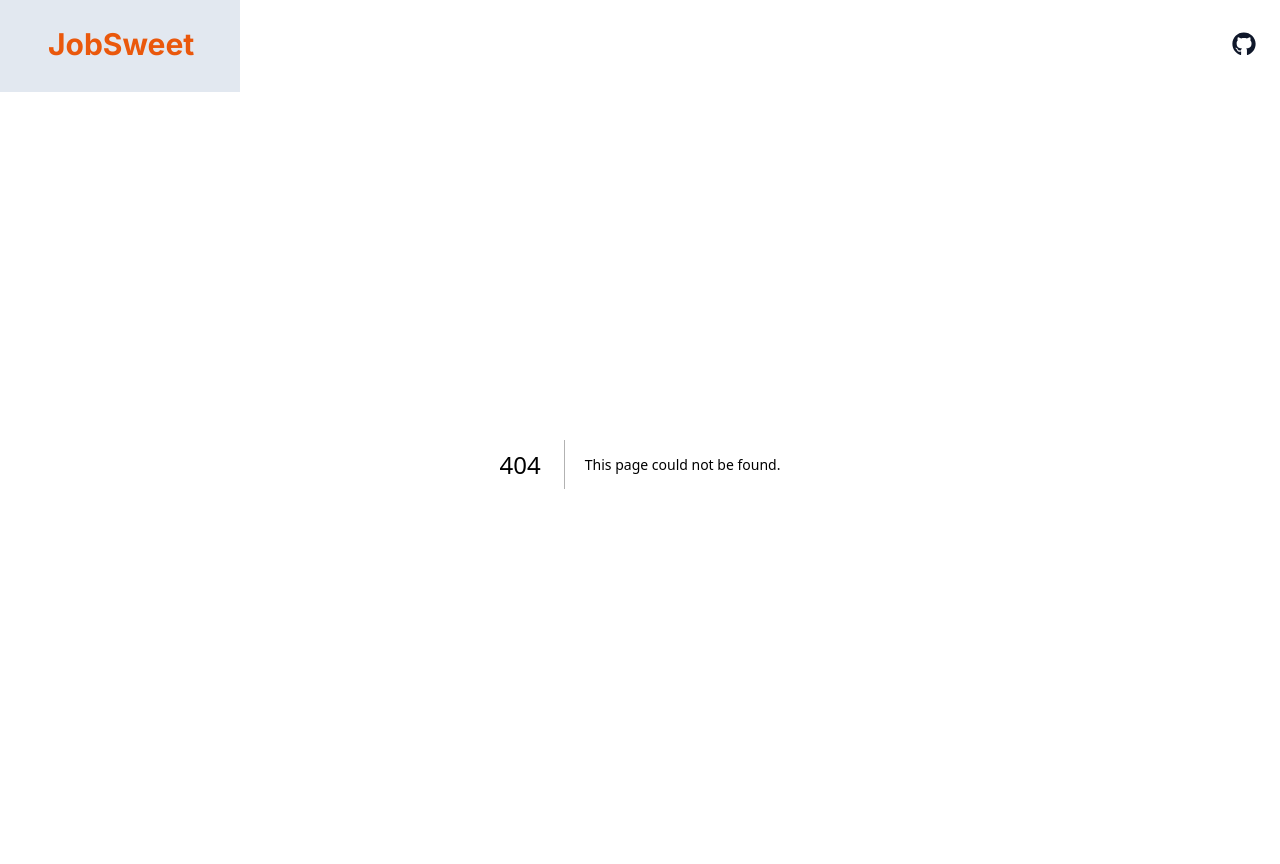
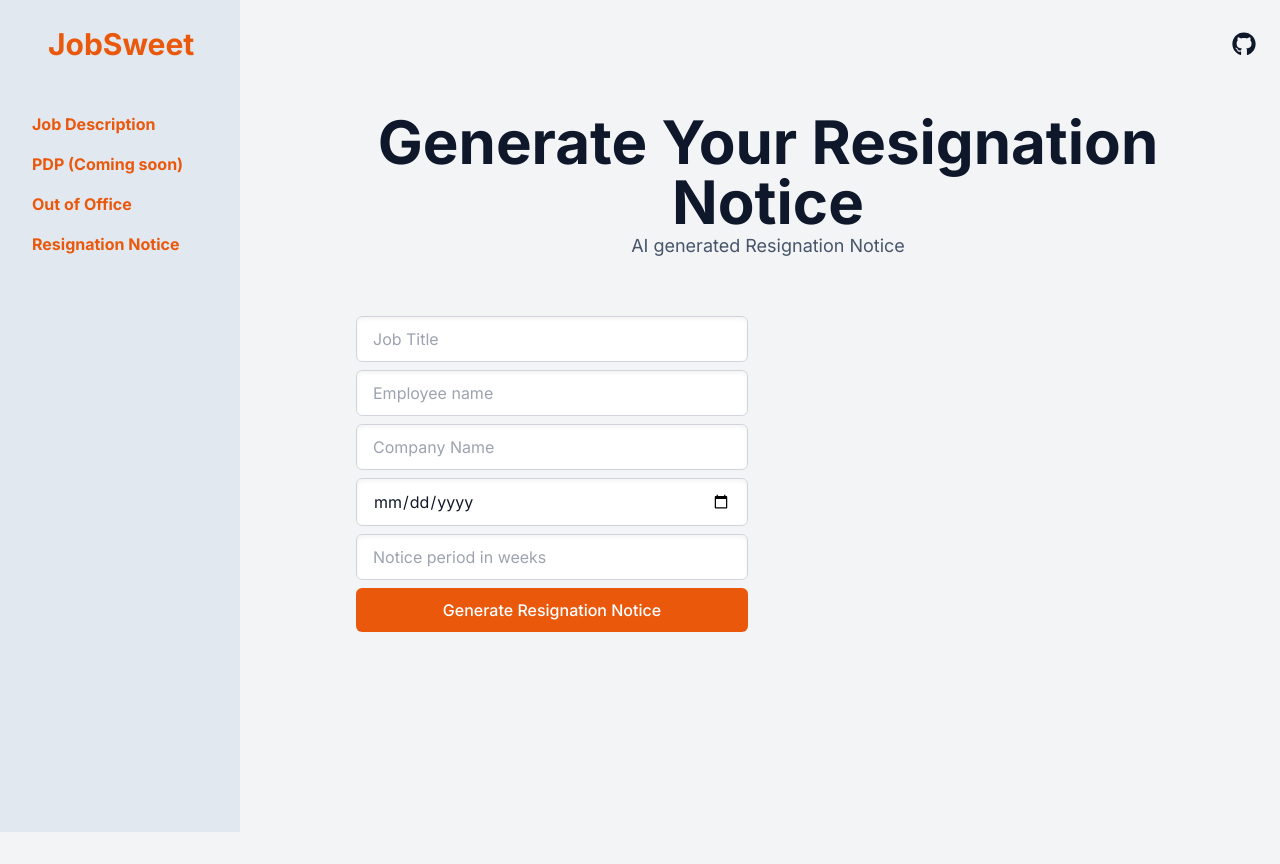
Before and after one commit to JoshHargreaves/ai-jobsweet, a Next.js app: page /ResignationNotice in a window 1280 px wide. Before the commit this address had no page. Built offline with nearby package versions, Linux system fonts and the light colour scheme.

Commit message:
Add Notice Period generator

```diff
--- /dev/null
+++ b/app/ResignationNotice/page.tsx
@@ -0,0 +1,20 @@
+'use client';
+import ResignationNoticeGenerator from '@/components/ResginationNotice/resignationnoticegenerator';
+import Sidebar from '@/components/Sidebar/sidebar'
+
+export default function Home() {
+  return (
+    <main className="grid min-h-screen grid-cols-[auto_1fr] text-slate-900 justify-center gap-4 overflow-hidden">
+      <Sidebar></Sidebar>
+      <div className="h-[calc(100vh_-_2rem)] w-full overflow-y-scroll">
+        <div className="min-h-screen w-full ">
+          <div className="flex flex-1 w-full flex-col items-center justify-center text-center px-4 mt-6 sm:mt-6">
+            <section className="py-10 lg:py-6 ">
+              <ResignationNoticeGenerator></ResignationNoticeGenerator>
+            </section>
+          </div>
+        </div>
+      </div>
+    </main>
+  )
+}
--- a/app/page.tsx
+++ b/app/page.tsx
@@ -16,7 +16,8 @@ export default function Home() {
                   <h1 className="sm:text-4xl text-4xl font-bold text-slate-900">
                     JobSweet AI Generator library for the workplace
                   </h1>
-                  <p className="sm:text-lg text-lg text-slate-600">
+                  <p className="sm:text-lg text-lg mt-6 text-slate-600">
+                  JobSweet is committed to making AI accessible to everyone. We believe that AI should not be limited to experts or those with technical backgrounds. By providing user-friendly AI generators, we strive to empower individuals from diverse industries and skill sets to harness the benefits of AI in their daily work.
                   </p>
                 </div>
               </div>
--- /dev/null
+++ b/components/ResginationNotice/resignationnoticegenerator.tsx
@@ -0,0 +1,136 @@
+import { useState } from "react";
+import DropDown, { ToneType } from "../Dropdown/DropDown";
+import toast, { Toaster } from "react-hot-toast";
+
+export default function ResignationNoticeGenerator() {
+  const [generatedDescription, setGeneratedPDP] = useState<string>("");
+  const [tone, setTone] = useState<ToneType>("Story");
+  const [post, setPost] = useState<string>("");
+
+  const [jobTitle, setJobTitle] = useState('');
+  const [employeeName, setEmployeeName] = useState('');
+  const [startDate, setStartDate] = useState('');
+  const [noticePeriodWeeks, setNoticePeriodWeeks] = useState('');
+  const [companyName, setCompanyName] = useState('');
+
+  // add more vibes as needed
+  const handlePrompt = () => {
+    let prompt = `You are employee called ${employeeName} and you are handing in your notice of resignation of your position as ${jobTitle} at the company ${companyName}. Your notice period is ${noticePeriodWeeks} weeks. The notice is effective from ${startDate}. This should be short and sweet and not contain more than two paragraphs. This should formal.`;
+    return prompt;
+  };
+
+  // function to send post to OpenAI and get response
+  const generateResponse = async (e: any) => {
+    if (!employeeName) {
+      return null;
+    }
+    if (!startDate) {
+      return null;
+    }
+    if (!noticePeriodWeeks) {
+      return null;
+    }
+
+    e.preventDefault();
+    setGeneratedPDP("");
+    const prompt = handlePrompt();
+    const response = await fetch("/api/openAiStream", {
+      method: "POST",
+      headers: {
+        "Content-Type": "application/json",
+      },
+      body: JSON.stringify({
+        prompt,
+      }),
+
+    });
+
+
+    if (!response.ok) {
+      throw new Error(response.statusText);
+    }
+
+    // This data is a ReadableStream
+    const data = response.body;
+    if (!data) {
+      return;
+    }
+
+    const reader = data.getReader();
+    const decoder = new TextDecoder();
+    let done = false;
+
+    while (!done) {
+      const { value, done: doneReading } = await reader.read();
+      done = doneReading;
+      const chunkValue = decoder.decode(value);
+      const formattedChunk = chunkValue.replace(/\n/g, "<br>");
+      setGeneratedPDP((prev) => prev + formattedChunk);
+    }
+  };
+
+
+    return(
+
+        <div className="px-4">
+        <div className='max-w-5xl mx-auto'>
+          <h1 className="sm:text-6xl text-4xl font-bold text-slate-900">
+          Generate Your Resignation Notice
+          </h1>
+          <p className="sm:text-lg text-lg text-slate-600">
+            AI generated Resignation Notice
+          </p>
+          <div className="flex flex-col md:flex-row w-full md:p-12">
+            <div className='flex md:flex-col sm:flex-row s:w-full md:w-2/4'>
+              <div className="inline-block relative">
+                <form>
+                  <div className="md:px-5 pb-5">
+                  <input placeholder="Job Title" required name="jobTitle" onChange={e => { setJobTitle(e.currentTarget.value); }} className="text-gray-900 w-full px-4 py-2.5 mt-2 bg-white border border-gray-300 rounded-md shadow-inner"></input>
+                  <input placeholder="Employee name" required name="employeeName" onChange={e => { setEmployeeName(e.currentTarget.value); }} className="text-gray-900 w-full px-4 py-2.5 mt-2 bg-white border border-gray-300 rounded-md shadow-inner"></input>
+                  <input placeholder="Company Name" required onChange={e => { setCompanyName(e.currentTarget.value); }} className="text-black w-full px-4 py-2.5 mt-2 bg-white border border-gray-300 rounded-md shadow-inner"></input>
+                  <input placeholder="Start Date" type="date" required name="startDate" onChange={e => { setStartDate(e.currentTarget.value); }} className="text-gray-900 w-full px-4 py-2.5 mt-2 bg-white border border-gray-300 rounded-md shadow-inner"></input>
+                  <input placeholder="Notice period in weeks" type="number" required name="secondaryContact" onChange={e => { setNoticePeriodWeeks(e.currentTarget.value); }} className="text-gray-900 w-full px-4 py-2.5 mt-2 bg-white border border-gray-300 rounded-md shadow-inner"></input>
+                    <button
+                      className="bg-orange-600 rounded-md text-white font-medium px-4 py-2.5 sm:mt-2 mt-2 hover:bg-black/80 w-full"
+                      onClick={(e) => generateResponse(e)}>
+                      Generate Resignation Notice
+                    </button>
+                  </div>
+                </form>
+              </div>
+            </div>
+            <div className='flex md:flex-col sm:flex-row s:w-full md:w-2/4'>
+              <div className="inline-block relative text-slate-900 w-full">
+                <Toaster
+                  position="top-right"
+                  reverseOrder={false}
+                  toastOptions={{ duration: 2000 }}
+                />
+                {generatedDescription && (
+
+                  <div className="max-w-5xl my-4 mx-auto">
+                    <div
+                      className="bg-white rounded-xl shadow-md p-4 hover:bg-gray-100 transition cursor-copy border"
+                      onClick={() => {
+                        navigator.clipboard.write([
+                          new ClipboardItem({
+                            "text/html": new Blob([generatedDescription], { type: "text/html" }),
+                          }),
+                        ]);
+                        toast("Post copied to clipboard", {
+                          icon: "📋",
+                        });
+                      }}
+                      key={generatedDescription}
+                    >
+                      <p className="text-slate-900" dangerouslySetInnerHTML={{ __html: generatedDescription }} />
+                    </div>
+                  </div>
+                )}
+              </div>
+            </div>
+          </div>
+        </div>
+      </div>
+    )
+}
--- a/components/Sidebar/sidebar.tsx
+++ b/components/Sidebar/sidebar.tsx
@@ -10,6 +10,7 @@ export default function Sidebar() {
                 <li className="pb-4"><Link className="hover:bg-slate-200 text-xl-4 active:text-indigo-600 hover:text-orange-300" href={"JobDescription"}>Job Description</Link></li>
                 <li className="pb-4"><Link className="hover:bg-slate-200 text-xl-4 active:text-indigo-600 hover:text-orange-300" href={"PDP"}>PDP (Coming soon)</Link></li>
                 <li className="pb-4"><Link className="hover:bg-slate-200 text-xl-4 active:text-indigo-600 hover:text-orange-300" href={"OutOfOffice"}>Out of Office</Link></li>
+                <li className="pb-4"><Link className="hover:bg-slate-200 text-xl-4 active:text-indigo-600 hover:text-orange-300" href={"ResignationNotice"}>Resignation Notice</Link></li>
             </ul>
         </aside>
     );
```
